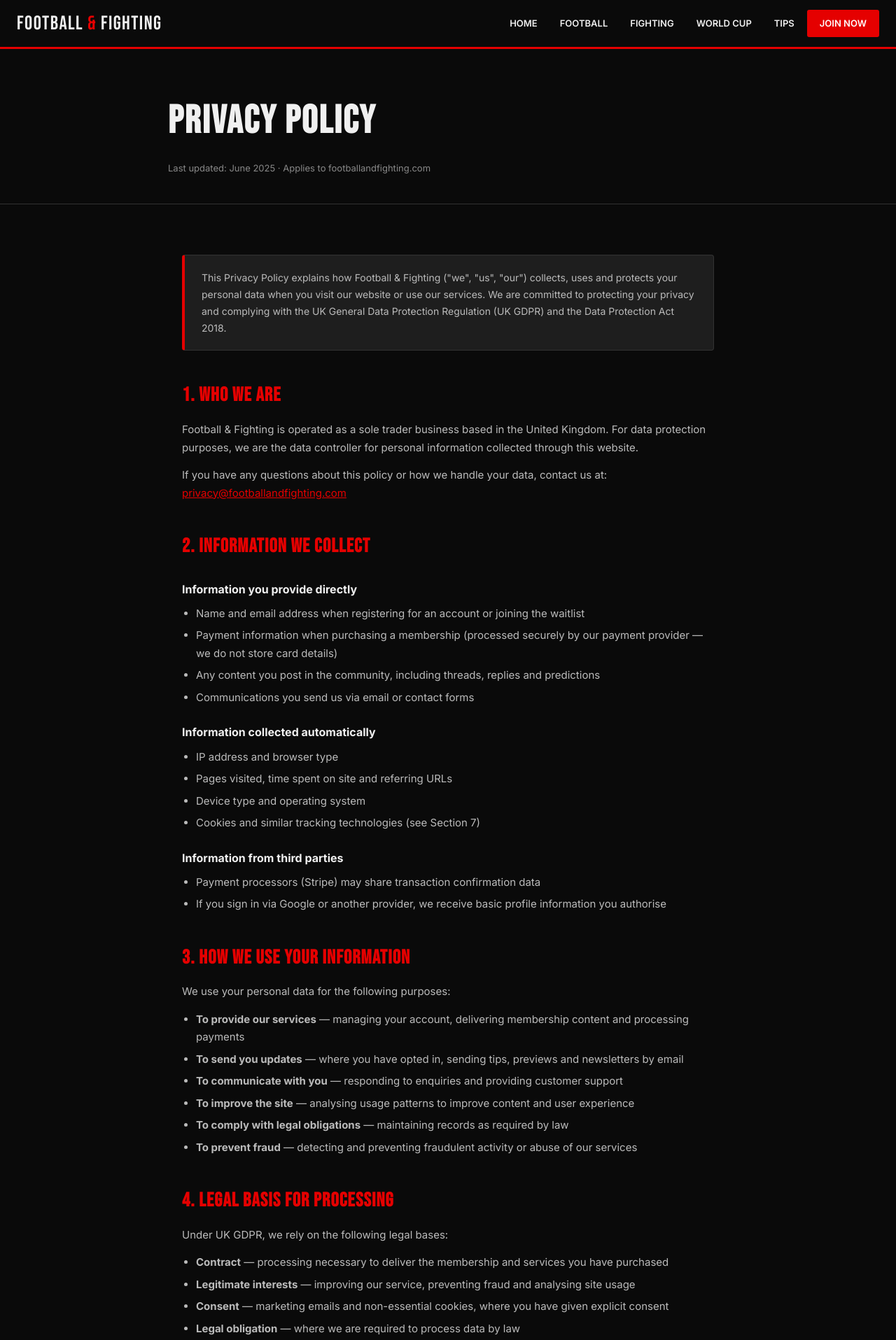
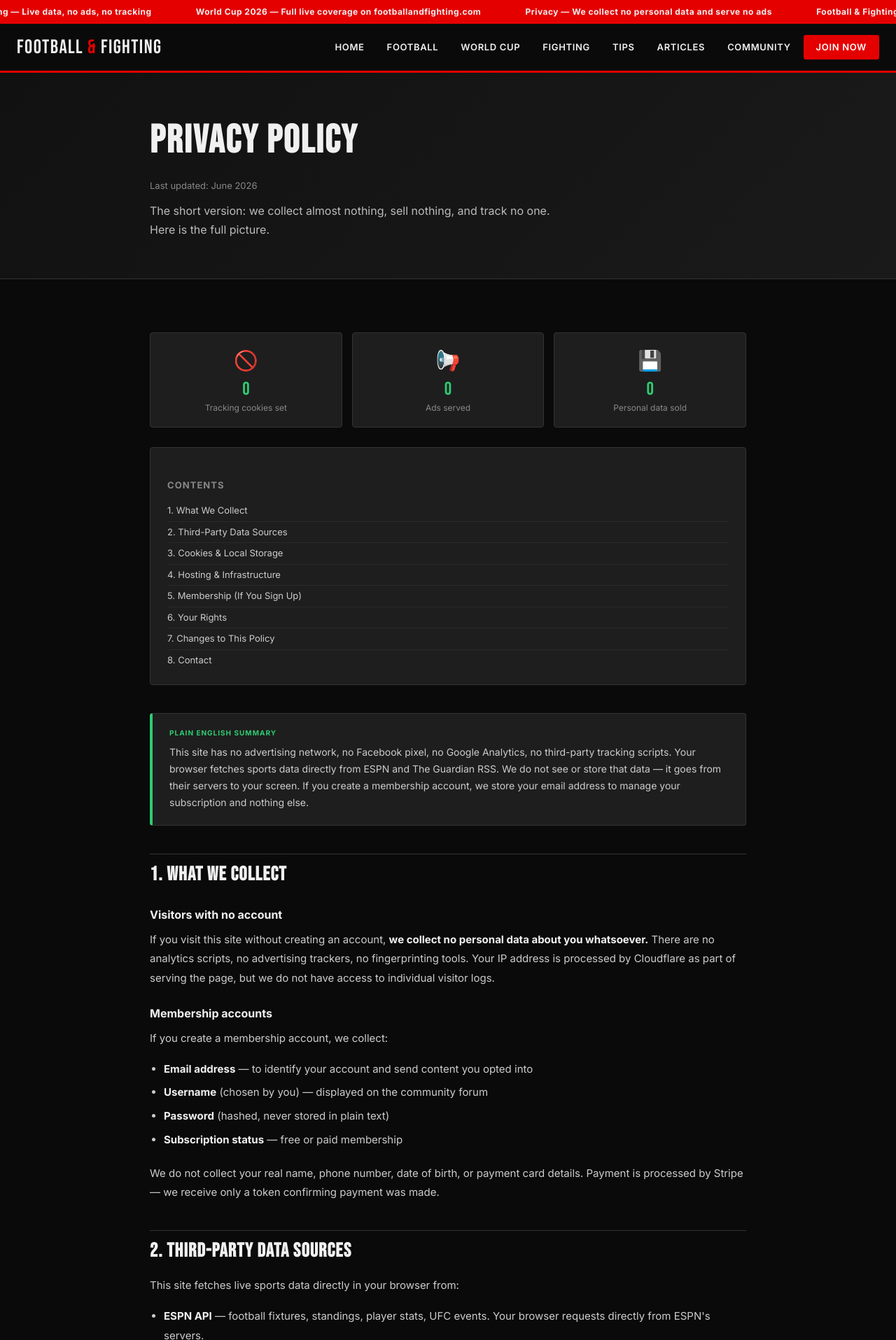
Before and after one commit to yyfjmg6yvb-star/FootballandFighting, a plain HTML site: page privacy.html in a window 1280 px wide. Shown: the top 1915 px of the page at 70% size. Drawn offline with Linux system fonts and the light colour scheme.

Commit message:
Update privacy.html

```diff
--- a/privacy.html
+++ b/privacy.html
@@ -2,177 +2,170 @@
 <html lang="en">
 <head>
   <meta charset="UTF-8"/>
-  <meta name="description" content="Football & Fighting privacy policy. How we collect, use and protect your data under UK GDPR."/>
   <meta name="viewport" content="width=device-width, initial-scale=1.0"/>
   <title>Privacy Policy | Football & Fighting</title>
+  <meta name="description" content="Football & Fighting privacy policy. We collect no personal data, serve no ads and sell nothing to third parties."/>
+  <link rel="canonical" href="https://footballandfighting.com/privacy.html"/>
   <link href="https://fonts.googleapis.com/css2?family=Bebas+Neue&family=Inter:wght@400;500;600;700&display=swap" rel="stylesheet"/>
   <style>
-    *, *::before, *::after { box-sizing: border-box; margin: 0; padding: 0; }
-    :root { --red: #e50000; --dark: #0a0a0a; --card: #1e1e1e; --border: #333; --text: #f0f0f0; --muted: #888; }
-    body { background: var(--dark); color: var(--text); font-family: 'Inter', sans-serif; font-size: 15px; line-height: 1.7; }
-    a { color: var(--red); }
-    header { background: #0a0a0a; border-bottom: 3px solid var(--red); padding: 0 24px; display: flex; align-items: center; justify-content: space-between; height: 70px; }
-    .logo { font-family: 'Bebas Neue', sans-serif; font-size: 28px; letter-spacing: 0.05em; color: var(--text); text-decoration: none; }
-    .logo span { color: var(--red); }
-    nav { display: flex; gap: 4px; }
-    nav a { padding: 8px 14px; font-size: 13px; font-weight: 600; text-transform: uppercase; border-radius: 3px; color: var(--text); text-decoration: none; }
-    nav a:hover { background: #222; }
-    .nav-join { background: var(--red) !important; color: #fff !important; padding: 8px 18px !important; border-radius: 3px; }
-
-    .page-hero { padding: 56px 20px 40px; border-bottom: 1px solid var(--border); }
-    .page-hero-inner { max-width: 800px; margin: 0 auto; }
-    .page-hero h1 { font-family: 'Bebas Neue', sans-serif; font-size: 56px; letter-spacing: 0.04em; margin-bottom: 8px; }
-    .page-hero .updated { font-size: 13px; color: var(--muted); }
-
-    .content { max-width: 800px; margin: 0 auto; padding: 48px 20px 80px; }
-    .content h2 { font-family: 'Bebas Neue', sans-serif; font-size: 28px; letter-spacing: 0.04em; margin: 40px 0 12px; color: var(--red); }
-    .content h2:first-child { margin-top: 0; }
-    .content h3 { font-size: 16px; font-weight: 700; margin: 24px 0 8px; }
-    .content p { color: #bbb; margin-bottom: 14px; }
-    .content ul { color: #bbb; padding-left: 20px; margin-bottom: 14px; }
-    .content ul li { margin-bottom: 6px; }
-    .content .highlight-box { background: var(--card); border: 1px solid var(--border); border-left: 4px solid var(--red); border-radius: 4px; padding: 20px 24px; margin: 24px 0; }
-    .content .highlight-box p { margin: 0; font-size: 14px; }
-
-    footer { background: #080808; border-top: 2px solid var(--border); padding: 32px 24px; }
-    .footer-bottom { max-width: 1280px; margin: 0 auto; display: flex; justify-content: space-between; font-size: 12px; color: var(--muted); }
-    .gambling-aware { background: var(--card); border: 1px solid var(--border); border-radius: 3px; padding: 6px 12px; font-size: 11px; font-weight: 700; }
+    *,*::before,*::after{box-sizing:border-box;margin:0;padding:0}
+    :root{--red:#e50000;--dark:#0a0a0a;--card:#1e1e1e;--card2:#272727;--border:#333;--text:#f0f0f0;--muted:#888;--gold:#f5a623;--green:#2ecc71}
+    body{background:var(--dark);color:var(--text);font-family:'Inter',sans-serif;font-size:15px;line-height:1.5}
+    a{color:inherit;text-decoration:none}
+    .ticker{background:var(--red);padding:8px 0;overflow:hidden;white-space:nowrap;font-size:12px;font-weight:700;letter-spacing:0.04em}
+    .ticker-inner{display:inline-block;animation:ticker 60s linear infinite}
+    .ticker-inner span{margin-right:60px}
+    @keyframes ticker{0%{transform:translateX(0)}100%{transform:translateX(-50%)}}
+    header{background:#0a0a0a;border-bottom:3px solid var(--red);padding:0 24px;display:flex;align-items:center;justify-content:space-between;height:70px;position:sticky;top:0;z-index:200}
+    .logo{font-family:'Bebas Neue',sans-serif;font-size:28px;letter-spacing:0.05em}
+    .logo span{color:var(--red)}
+    nav{display:flex;gap:4px}
+    nav a{padding:8px 14px;font-size:13px;font-weight:600;letter-spacing:0.05em;text-transform:uppercase;border-radius:3px;transition:background 0.15s}
+    nav a:hover{background:#222}
+    nav a.active{color:var(--red)}
+    .nav-join{background:var(--red)!important;color:#fff!important;padding:8px 18px!important;border-radius:3px}
+    .wrap{max-width:900px;margin:0 auto;padding:0 24px}
+    .page-hero{background:linear-gradient(135deg,#111 0%,#1a1a1a 100%);border-bottom:1px solid var(--border);padding:56px 0}
+    .page-hero h1{font-family:'Bebas Neue',sans-serif;font-size:56px;letter-spacing:0.04em;margin-bottom:12px}
+    .page-hero .meta{font-size:13px;color:var(--muted)}
+    .page-hero p{font-size:16px;color:#bbb;max-width:600px;line-height:1.7;margin-top:12px}
+    .prose{padding:48px 0}
+    .prose h2{font-family:'Bebas Neue',sans-serif;font-size:28px;letter-spacing:0.04em;margin:40px 0 14px;color:var(--text);padding-top:8px;border-top:1px solid var(--border)}
+    .prose h2:first-child{margin-top:0;border-top:none}
+    .prose h3{font-size:16px;font-weight:700;margin:24px 0 10px}
+    .prose p{color:#ccc;line-height:1.85;margin-bottom:16px}
+    .prose ul{margin:12px 0 20px 20px;color:#ccc;line-height:1.85}
+    .prose ul li{margin-bottom:6px}
+    .prose strong{color:var(--text)}
+    .prose a{color:var(--red)}
+    .plain-english{background:var(--card);border:1px solid var(--border);border-left:4px solid var(--green);border-radius:4px;padding:20px 24px;margin:32px 0}
+    .plain-english .pe-label{font-size:10px;font-weight:700;color:var(--green);text-transform:uppercase;letter-spacing:0.1em;margin-bottom:8px}
+    .plain-english p{color:#ccc;margin:0;font-size:14px;line-height:1.7}
+    .summary-grid{display:grid;grid-template-columns:1fr 1fr 1fr;gap:14px;margin:28px 0}
+    .sum-card{background:var(--card);border:1px solid var(--border);border-radius:4px;padding:18px;text-align:center}
+    .sum-card .icon{font-size:28px;margin-bottom:8px}
+    .sum-card .val{font-family:'Bebas Neue',sans-serif;font-size:26px;line-height:1;color:var(--green);margin-bottom:4px}
+    .sum-card .lbl{font-size:12px;color:var(--muted)}
+    .toc{background:var(--card);border:1px solid var(--border);border-radius:4px;padding:20px 24px;margin-bottom:40px}
+    .toc h3{font-size:13px;font-weight:700;text-transform:uppercase;letter-spacing:0.08em;color:var(--muted);margin-bottom:12px}
+    .toc a{display:block;font-size:13px;color:#ccc;padding:5px 0;border-bottom:1px solid #2a2a2a;transition:color 0.15s}
+    .toc a:last-child{border-bottom:none}
+    .toc a:hover{color:var(--red)}
+    footer{background:#080808;border-top:2px solid var(--border);padding:40px 24px 24px;margin-top:48px}
+    .footer-grid{max-width:900px;margin:0 auto;display:grid;grid-template-columns:2fr 1fr 1fr 1fr;gap:32px;margin-bottom:32px}
+    .footer-brand p{font-size:13px;color:var(--muted);line-height:1.6}
+    .footer-col h4{font-size:12px;font-weight:700;text-transform:uppercase;letter-spacing:0.08em;color:var(--muted);margin-bottom:12px}
+    .footer-col a{display:block;font-size:13px;color:#aaa;margin-bottom:8px;transition:color 0.15s}
+    .footer-col a:hover{color:var(--red)}
+    .footer-bottom{max-width:900px;margin:0 auto;padding-top:20px;border-top:1px solid var(--border);display:flex;justify-content:space-between;font-size:12px;color:var(--muted)}
+    .gambling-aware{background:var(--card);border:1px solid var(--border);border-radius:3px;padding:6px 12px;font-size:11px;font-weight:700}
   </style>
 </head>
 <body>
-
+<div class="ticker"><div class="ticker-inner">
+  <span>Football & Fighting — Live data, no ads, no tracking</span>
+  <span>World Cup 2026 — Full live coverage on footballandfighting.com</span>
+  <span>Privacy — We collect no personal data and serve no ads</span>
+  <span>Football & Fighting — Live data, no ads, no tracking</span>
+  <span>World Cup 2026 — Full live coverage on footballandfighting.com</span>
+  <span>Privacy — We collect no personal data and serve no ads</span>
+</div></div>
 <header>
-  <a href="index.html" class="logo">Football <span>&</span> Fighting</a>
+  <div class="logo">Football <span>&</span> Fighting</div>
   <nav>
     <a href="index.html">Home</a>
     <a href="football.html">Football</a>
+    <a href="worldcup.html">World Cup</a>
     <a href="fighting.html">Fighting</a>
-    <a href="worldcup.html">World Cup</a>
     <a href="tips.html">Tips</a>
+    <a href="articles.html">Articles</a>
+    <a href="community.html">Community</a>
     <a href="membership.html" class="nav-join">Join Now</a>
   </nav>
 </header>
-
-<div class="page-hero">
-  <div class="page-hero-inner">
-    <h1>Privacy Policy</h1>
-    <div class="updated">Last updated: June 2025 · Applies to footballandfighting.com</div>
+<div class="page-hero"><div class="wrap">
+  <h1>Privacy Policy</h1>
+  <div class="meta">Last updated: June 2026</div>
+  <p>The short version: we collect almost nothing, sell nothing, and track no one. Here is the full picture.</p>
+</div></div>
+<div class="wrap"><div class="prose">
+  <div class="summary-grid">
+    <div class="sum-card"><div class="icon">&#x1F6AB;</div><div class="val">0</div><div class="lbl">Tracking cookies set</div></div>
+    <div class="sum-card"><div class="icon">&#x1F4E2;</div><div class="val">0</div><div class="lbl">Ads served</div></div>
+    <div class="sum-card"><div class="icon">&#x1F4BE;</div><div class="val">0</div><div class="lbl">Personal data sold</div></div>
   </div>
-</div>
-
-<div class="content">
-
-  <div class="highlight-box">
-    <p>This Privacy Policy explains how Football & Fighting ("we", "us", "our") collects, uses and protects your personal data when you visit our website or use our services. We are committed to protecting your privacy and complying with the UK General Data Protection Regulation (UK GDPR) and the Data Protection Act 2018.</p>
+  <div class="toc">
+    <h3>Contents</h3>
+    <a href="#what-we-collect">1. What We Collect</a>
+    <a href="#third-party">2. Third-Party Data Sources</a>
+    <a href="#cookies">3. Cookies &amp; Local Storage</a>
+    <a href="#hosting">4. Hosting &amp; Infrastructure</a>
+    <a href="#membership">5. Membership (If You Sign Up)</a>
+    <a href="#your-rights">6. Your Rights</a>
+    <a href="#changes">7. Changes to This Policy</a>
+    <a href="#contact">8. Contact</a>
   </div>
-
-  <h2>1. Who We Are</h2>
-  <p>Football & Fighting is operated as a sole trader business based in the United Kingdom. For data protection purposes, we are the data controller for personal information collected through this website.</p>
-  <p>If you have any questions about this policy or how we handle your data, contact us at: <a href="mailto:privacy@footballandfighting.com">privacy@footballandfighting.com</a></p>
-
-  <h2>2. Information We Collect</h2>
-  <h3>Information you provide directly</h3>
+  <div class="plain-english">
+    <div class="pe-label">Plain English Summary</div>
+    <p>This site has no advertising network, no Facebook pixel, no Google Analytics, no third-party tracking scripts. Your browser fetches sports data directly from ESPN and The Guardian RSS. We do not see or store that data — it goes from their servers to your screen. If you create a membership account, we store your email address to manage your subscription and nothing else.</p>
+  </div>
+  <h2 id="what-we-collect">1. What We Collect</h2>
+  <h3>Visitors with no account</h3>
+  <p>If you visit this site without creating an account, <strong>we collect no personal data about you whatsoever.</strong> There are no analytics scripts, no advertising trackers, no fingerprinting tools. Your IP address is processed by Cloudflare as part of serving the page, but we do not have access to individual visitor logs.</p>
+  <h3>Membership accounts</h3>
+  <p>If you create a membership account, we collect:</p>
   <ul>
-    <li>Name and email address when registering for an account or joining the waitlist</li>
-    <li>Payment information when purchasing a membership (processed securely by our payment provider — we do not store card details)</li>
-    <li>Any content you post in the community, including threads, replies and predictions</li>
-    <li>Communications you send us via email or contact forms</li>
+    <li><strong>Email address</strong> — to identify your account and send content you opted into</li>
+    <li><strong>Username</strong> (chosen by you) — displayed on the community forum</li>
+    <li><strong>Password</strong> (hashed, never stored in plain text)</li>
+    <li><strong>Subscription status</strong> — free or paid membership</li>
   </ul>
-  <h3>Information collected automatically</h3>
+  <p>We do not collect your real name, phone number, date of birth, or payment card details. Payment is processed by Stripe — we receive only a token confirming payment was made.</p>
+  <h2 id="third-party">2. Third-Party Data Sources</h2>
+  <p>This site fetches live sports data directly in your browser from:</p>
   <ul>
-    <li>IP address and browser type</li>
-    <li>Pages visited, time spent on site and referring URLs</li>
-    <li>Device type and operating system</li>
-    <li>Cookies and similar tracking technologies (see Section 7)</li>
+    <li><strong>ESPN API</strong> — football fixtures, standings, player stats, UFC events. Your browser requests directly from ESPN's servers.</li>
+    <li><strong>The Guardian RSS (via rss2json.com)</strong> — football and boxing news headlines. No personal data is sent in these requests.</li>
+    <li><strong>Google Fonts</strong> — Bebas Neue and Inter typefaces. Google records this CDN request.</li>
   </ul>
-  <h3>Information from third parties</h3>
+  <p>All fetches happen client-side — your browser makes the request, not our servers. We do not proxy or log the responses.</p>
+  <h2 id="cookies">3. Cookies &amp; Local Storage</h2>
+  <p><strong>We set no tracking or advertising cookies.</strong></p>
+  <p>We may use browser <code>localStorage</code> to remember your preferences (e.g. which league tab was last selected). This data never leaves your device.</p>
+  <p>Cloudflare may set a technical cookie (<code>__cf_bm</code>) as part of their bot management service. This is a security measure, not a tracking cookie, and expires within 30 minutes.</p>
+  <h2 id="hosting">4. Hosting &amp; Infrastructure</h2>
+  <p>This site is hosted on <strong>Cloudflare Pages</strong>. Cloudflare processes requests and provides DDoS protection. We do not receive individual access logs.</p>
+  <p>The site is entirely static HTML, CSS and JavaScript — no database, no server-side processing, no session state for non-members.</p>
+  <h2 id="membership">5. Membership (If You Sign Up)</h2>
   <ul>
-    <li>Payment processors (Stripe) may share transaction confirmation data</li>
-    <li>If you sign in via Google or another provider, we receive basic profile information you authorise</li>
+    <li>Your email address is stored securely to manage your account</li>
+    <li>Paid subscriptions are processed by <strong>Stripe</strong> — we never see your card number</li>
+    <li>You can request deletion of your account at any time by emailing us</li>
+    <li>We will not send you unsolicited emails</li>
   </ul>
-
-  <h2>3. How We Use Your Information</h2>
-  <p>We use your personal data for the following purposes:</p>
-  <ul>
-    <li><strong>To provide our services</strong> — managing your account, delivering membership content and processing payments</li>
-    <li><strong>To send you updates</strong> — where you have opted in, sending tips, previews and newsletters by email</li>
-    <li><strong>To communicate with you</strong> — responding to enquiries and providing customer support</li>
-    <li><strong>To improve the site</strong> — analysing usage patterns to improve content and user experience</li>
-    <li><strong>To comply with legal obligations</strong> — maintaining records as required by law</li>
-    <li><strong>To prevent fraud</strong> — detecting and preventing fraudulent activity or abuse of our services</li>
-  </ul>
-
-  <h2>4. Legal Basis for Processing</h2>
-  <p>Under UK GDPR, we rely on the following legal bases:</p>
-  <ul>
-    <li><strong>Contract</strong> — processing necessary to deliver the membership and services you have purchased</li>
-    <li><strong>Legitimate interests</strong> — improving our service, preventing fraud and analysing site usage</li>
-    <li><strong>Consent</strong> — marketing emails and non-essential cookies, where you have given explicit consent</li>
-    <li><strong>Legal obligation</strong> — where we are required to process data by law</li>
-  </ul>
-
-  <h2>5. How We Share Your Information</h2>
-  <p>We do not sell your personal data. We may share it with:</p>
-  <ul>
-    <li><strong>Payment processors</strong> (Stripe) — to process membership payments securely</li>
-    <li><strong>Email service providers</strong> — to send transactional and marketing emails</li>
-    <li><strong>Analytics providers</strong> — to understand how the site is used (data is anonymised where possible)</li>
-    <li><strong>Legal authorities</strong> — where required by law or court order</li>
-  </ul>
-  <p>All third-party providers are required to handle your data securely and in accordance with applicable data protection law.</p>
-
-  <h2>6. Data Retention</h2>
-  <p>We retain your personal data for as long as your account is active or as needed to provide services. If you cancel your membership, we will retain your data for up to 2 years for legal and accounting purposes, after which it will be securely deleted.</p>
-  <p>Community posts you make may remain visible after account deletion unless you specifically request their removal.</p>
-
-  <h2>7. Cookies</h2>
-  <p>We use cookies to make the site work and to understand how it is used. These include:</p>
-  <ul>
-    <li><strong>Essential cookies</strong> — required for the site to function (login sessions, preferences)</li>
-    <li><strong>Analytics cookies</strong> — to understand traffic and usage patterns (only set with your consent)</li>
-    <li><strong>Marketing cookies</strong> — only set with your explicit consent</li>
-  </ul>
-  <p>You can manage your cookie preferences at any time via your browser settings. Refusing non-essential cookies will not affect your ability to use the site.</p>
-
-  <h2>8. Your Rights</h2>
-  <p>Under UK GDPR you have the right to:</p>
-  <ul>
-    <li><strong>Access</strong> — request a copy of the personal data we hold about you</li>
-    <li><strong>Rectification</strong> — ask us to correct inaccurate or incomplete data</li>
-    <li><strong>Erasure</strong> — ask us to delete your personal data ("right to be forgotten")</li>
-    <li><strong>Restriction</strong> — ask us to limit how we use your data</li>
-    <li><strong>Portability</strong> — receive your data in a structured, machine-readable format</li>
-    <li><strong>Object</strong> — object to processing based on legitimate interests or for marketing purposes</li>
-    <li><strong>Withdraw consent</strong> — where processing is based on consent, withdraw it at any time</li>
-  </ul>
-  <p>To exercise any of these rights, email us at <a href="mailto:privacy@footballandfighting.com">privacy@footballandfighting.com</a>. We will respond within 30 days.</p>
-  <p>If you are unhappy with how we handle your data, you have the right to complain to the Information Commissioner's Office (ICO) at <a href="https://ico.org.uk" target="_blank">ico.org.uk</a>.</p>
-
-  <h2>9. Data Security</h2>
-  <p>We take appropriate technical and organisational measures to protect your personal data against unauthorised access, loss or disclosure. These include encrypted data storage, secure payment processing via Stripe and restricted access to personal data within our systems.</p>
-  <p>No transmission over the internet is completely secure. While we take all reasonable steps to protect your data, we cannot guarantee absolute security.</p>
-
-  <h2>10. Affiliate Links</h2>
-  <p>Football & Fighting contains affiliate links to bookmakers and other services. When you click an affiliate link and sign up or make a purchase, we may receive a commission. This does not affect the price you pay. All affiliate relationships are clearly disclosed. Our editorial content and tips are never influenced by affiliate arrangements.</p>
-
-  <h2>11. Children</h2>
-  <p>Our services are not intended for anyone under the age of 18. We do not knowingly collect personal data from anyone under 18. If you believe a minor has provided us with personal data, please contact us immediately.</p>
-
-  <h2>12. Changes to This Policy</h2>
-  <p>We may update this Privacy Policy from time to time. When we do, we will update the date at the top of this page and notify registered members by email of any significant changes. Continued use of the site after changes are posted constitutes your acceptance of the updated policy.</p>
-
-  <h2>13. Contact</h2>
-  <p>For any questions about this Privacy Policy or your personal data, contact us at:</p>
-  <p><a href="mailto:privacy@footballandfighting.com">privacy@footballandfighting.com</a><br/>Football & Fighting, United Kingdom</p>
-
-</div>
-
+  <h2 id="your-rights">6. Your Rights</h2>
+  <p>Under UK GDPR, you have the right to: know what data we hold, request a copy, request correction or deletion, object to processing, and withdraw consent at any time.</p>
+  <p>Email <a href="mailto:hello@footballandfighting.com">hello@footballandfighting.com</a>. We will respond within 30 days. For visitors with no account, we hold nothing about you.</p>
+  <h2 id="changes">7. Changes to This Policy</h2>
+  <p>If we make material changes, we will update the date at the top. We will never introduce tracking or advertising without clearly communicating this.</p>
+  <h2 id="contact">8. Contact</h2>
+  <p>Questions? Email <a href="mailto:hello@footballandfighting.com">hello@footballandfighting.com</a> or visit the <a href="community.html">community forum</a>.</p>
+  <p>Football & Fighting is operated as an independent fan site from the United Kingdom.</p>
+</div></div>
 <footer>
+  <div class="footer-grid">
+    <div class="footer-brand">
+      <div class="logo" style="font-family:'Bebas Neue',sans-serif;font-size:24px;letter-spacing:0.05em;margin-bottom:10px">Football <span style="color:var(--red)">&</span> Fighting</div>
+      <p>Live football data, World Cup 2026 coverage and UFC/boxing news — updating all day. No ads. No tracking.</p>
+    </div>
+    <div class="footer-col"><h4>Football</h4><a href="football.html">Tables & Stats</a><a href="worldcup.html">World Cup 2026</a><a href="tips.html">Betting Tips</a></div>
+    <div class="footer-col"><h4>Fighting</h4><a href="fighting.html">UFC & Boxing</a><a href="articles.html">Fight Previews</a></div>
+    <div class="footer-col"><h4>Site</h4><a href="about.html">About</a><a href="community.html">Community</a><a href="membership.html">Membership</a><a href="privacy.html" style="color:var(--red)">Privacy</a><a href="terms.html">Terms</a></div>
+  </div>
   <div class="footer-bottom">
-    <div>© 2025 Football & Fighting. All rights reserved. <a href="terms.html">Terms & Conditions</a> · <a href="privacy.html">Privacy Policy</a></div>
-    <div class="gambling-aware">18+ | BeGambleAware</div>
+    <span>© 2026 Football & Fighting. Data via ESPN & The Guardian. Not affiliated with any league or broadcaster.</span>
+    <span class="gambling-aware">18+ | Gamble Aware</span>
   </div>
 </footer>
-
 </body>
 </html>
```
